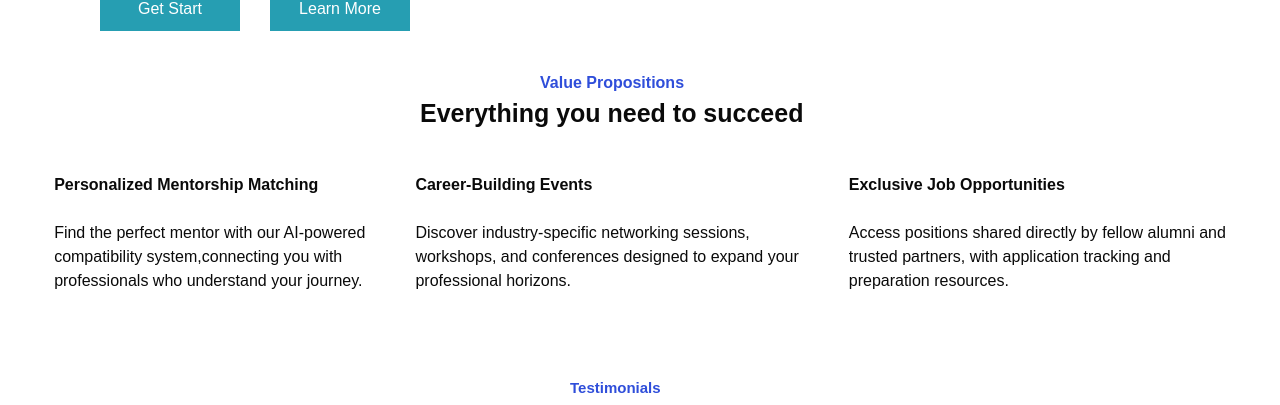
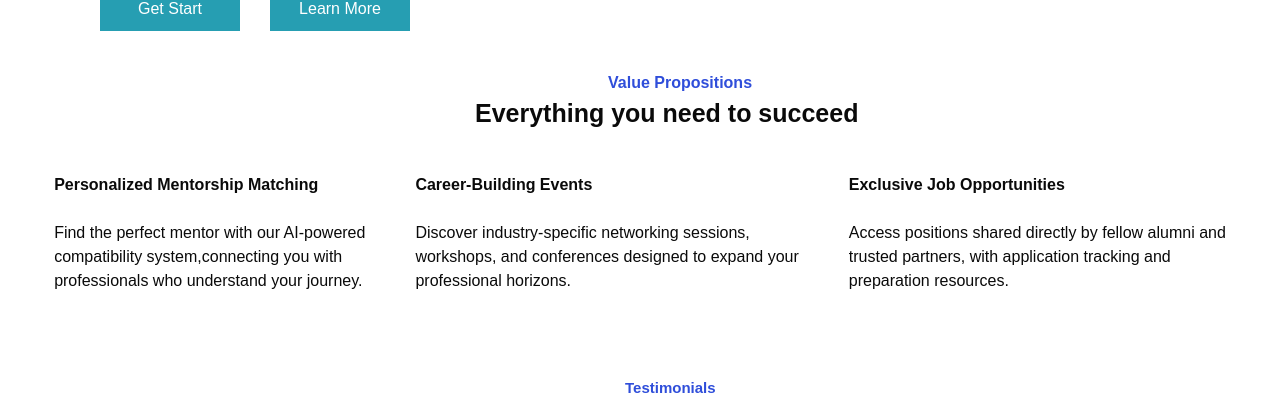
Before and after one commit to ShehaanN/AluminiWave, a React (Vite) app in the folder client/: page / in a window 1280 px wide. Shown: the part 526-931 px from the top of the page. Built offline with nearby package versions, Linux system fonts and the light colour scheme; a web font is replaced by a local one.

Commit message:
Update Content2.css

```diff
--- a/client/src/pages/LandingPage/content/Content2.css
+++ b/client/src/pages/LandingPage/content/Content2.css
@@ -146,7 +146,7 @@
 }
 .everything{
       font-size: 25px;
-      padding-left: 20px;
+      padding-left: 3em;
       font-weight: 800;
 }
 .personalized ,.Building,.Exclusive{
@@ -154,17 +154,17 @@
 }
 .community{
       font-size: 25px;
-      padding-left: 60px;
+      padding-left: 4em;
       font-weight: 800;
 }
 .Testimonials{
-      padding-left: 170px;
+      padding-left: 15em;
       color: #2F4EDA;
       font-weight: bold;
       font-family: 'Cantarell', sans-serif;
 }
 .Propositions{
-      padding-left: 140px;
+      padding-left: 13em;
       color: #2F4EDA;
       font-weight: bold;
       font-family: 'Cantarell', sans-serif;
```
